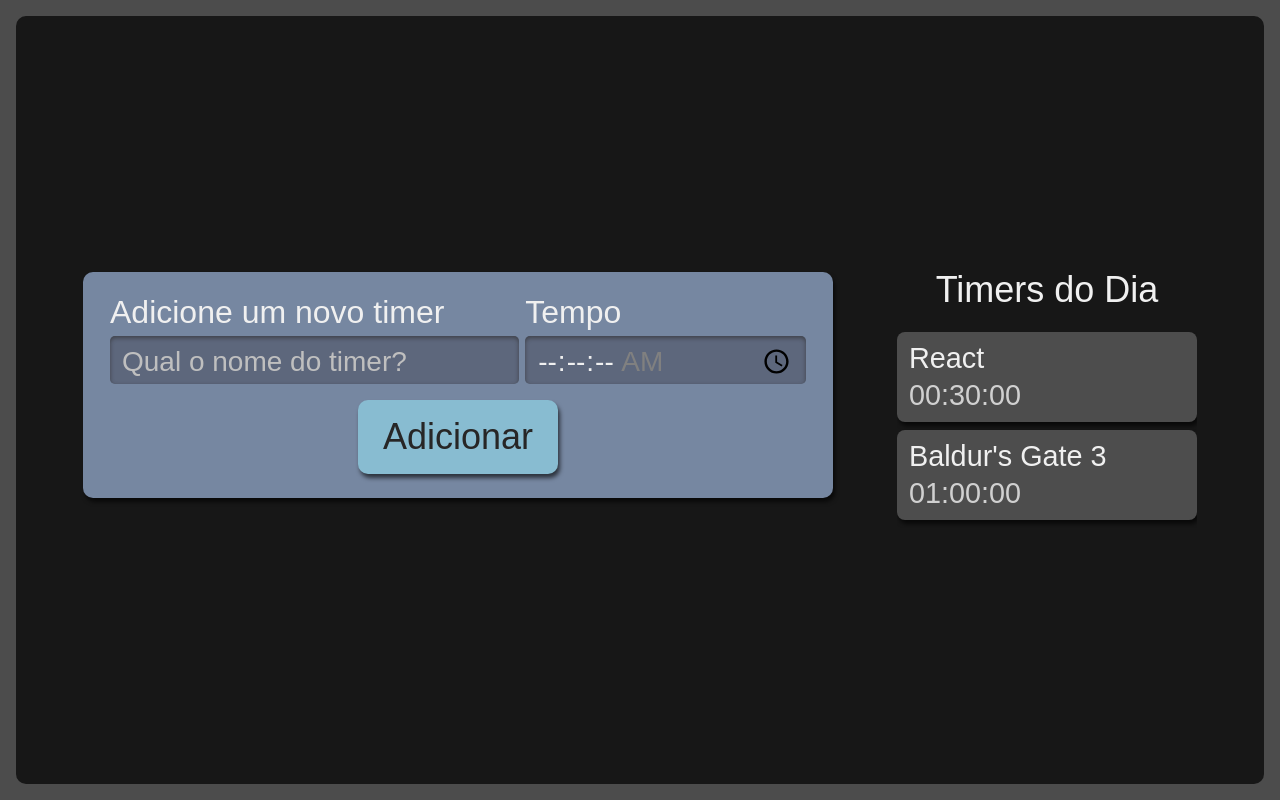
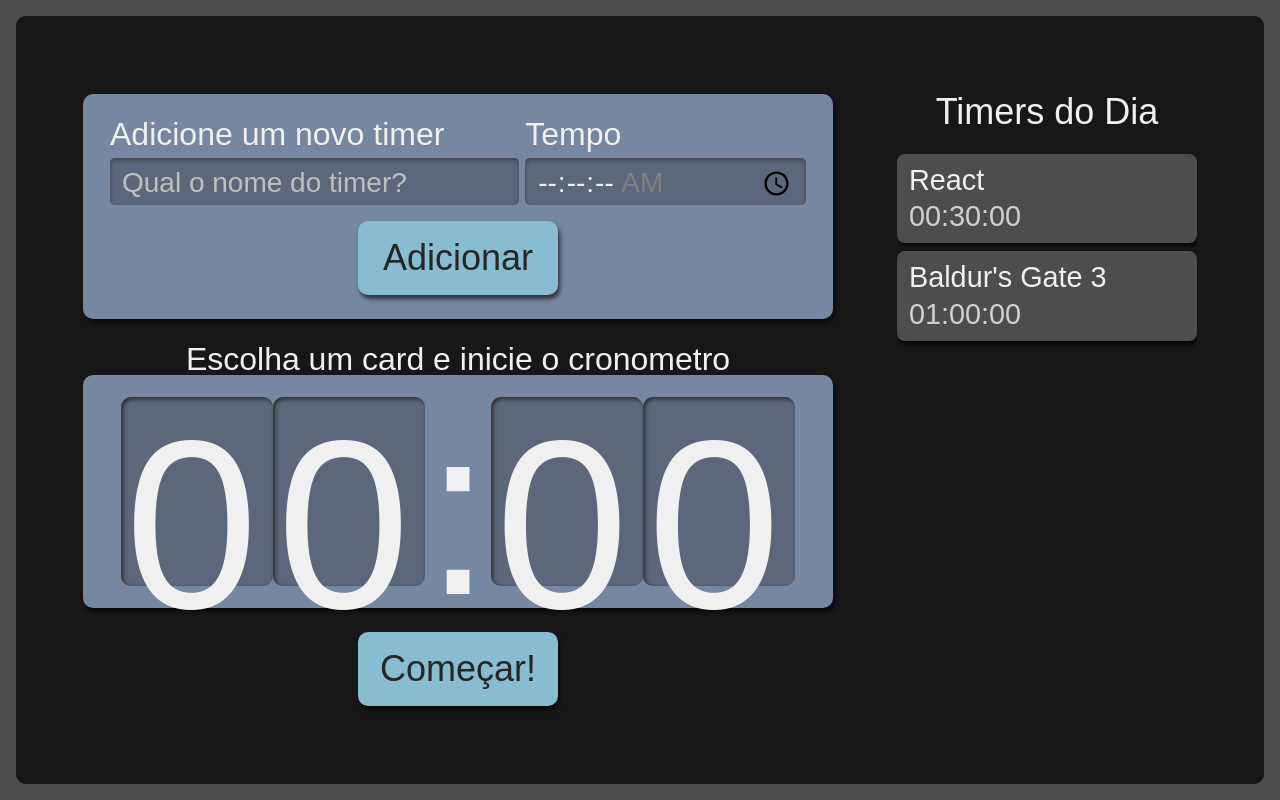
Before and after one commit to LorenzoRybuBuglione/task-timer, a React (Create React App) app: page / in a window 1280 px wide. Built offline with nearby package versions, Linux system fonts and the light colour scheme.

Commit message:
Stopwatch Base

```diff
--- /dev/null
+++ b/src/components/Stopwatch/Clock/Clock.module.scss
@@ -0,0 +1,21 @@
+.relogioNumero {
+    background-color: #5D677C;
+    box-shadow: 2px 2px 4px #2B2B2B inset;
+    height: 3.6rem;
+    width: 3rem;
+    padding: 8px 4px;
+    border-radius: 10px;
+
+    @media screen and (min-width:1280px) {
+      height: 10.8rem;
+      width: 9rem;
+    }
+  }
+
+  .relogioDivisao {
+    height: 4.2rem;
+
+    @media screen and (min-width:1280px) {
+      height: 12.6rem;
+    }
+  }
--- /dev/null
+++ b/src/components/Stopwatch/Clock/index.tsx
@@ -0,0 +1,17 @@
+import styles from "./Clock.module.scss";
+
+export default function Clock() {
+  return (
+    <>
+      <span className={styles.relogioNumero}>0</span>
+      <span className={styles.relogioNumero}>0</span>
+      <span className={styles.relogioDivisao}>:</span>
+      <span className={styles.relogioNumero}>0</span>
+      <span className={styles.relogioNumero}>0</span>
+
+      {/* <span className={styles.relogioDivisao}>:</span>
+      <span className={styles.relogioNumero}>0</span>
+      <span className={styles.relogioNumero}>0</span> */}
+    </>
+  );
+}
--- /dev/null
+++ b/src/components/Stopwatch/Stopwatch.module.scss
@@ -0,0 +1,59 @@
+.cronometro {
+    display: flex;
+    flex-direction: column;
+    align-items: center;
+    grid-area: cronometro;
+
+    .relogioWrapper {
+      align-items: center;
+      background-color: #7687A1;
+      border-radius: 10px;
+      box-shadow: 2px 4px 4px #0000009F;
+      box-sizing: border-box;
+      display: flex;
+      font-size: 5rem;
+      justify-content: center;
+      margin-bottom: 24px;
+      padding: 16px 12px;
+      width: 100%;
+    }
+
+    .titulo {
+      font-size: 2rem;
+    }
+
+    button {
+      background-color: #88bcd1;
+      border-radius: 10px;
+      box-shadow: 2px 4px 4px #0000009F;
+      color: #272626;
+      cursor: pointer;
+      font-size: 1.25rem;
+      padding: 16px;
+      width: 150px;
+
+      &:active {
+        background-color: #7CA6B7;
+        box-shadow: 2px 2px 4px #0000009F inset;
+        cursor: auto;
+      }
+    }
+
+    @media screen and (min-width:1280px) {
+
+      .relogioWrapper{
+        font-size: 15rem;
+      }
+
+      p {
+        font-size: 2rem;
+      }
+
+      button {
+        grid-column-start: span 2;
+        justify-self: center;
+        width: 200px;
+        font-size: 2.25rem;
+      }
+    }
+  }
--- /dev/null
+++ b/src/components/Stopwatch/index.tsx
@@ -0,0 +1,15 @@
+import Button from "../Button";
+import Clock from "./Clock";
+import styles from "./Stopwatch.module.scss"
+
+export default function Stopwatch() {
+  return (
+    <div className={styles.cronometro}>
+      <p className={styles.titulo}>Escolha um card e inicie o cronometro</p>
+      <div className={styles.relogioWrapper}>
+        <Clock />
+      </div>
+      <Button>Começar!</Button>
+    </div>
+  );
+}
--- a/src/page/App.tsx
+++ b/src/page/App.tsx
@@ -1,6 +1,7 @@
 import React from 'react';
 import Formulary from '../components/Formulary';
 import List from '../components/List';
+import Stopwatch from '../components/Stopwatch';
 import styles from './App.module.scss';
 
 function App() {
@@ -8,6 +9,7 @@
     <div className={styles.AppStyle}>
       <Formulary></Formulary>
       <List/>
+      <Stopwatch/>
     </div>
   );
 }
```
